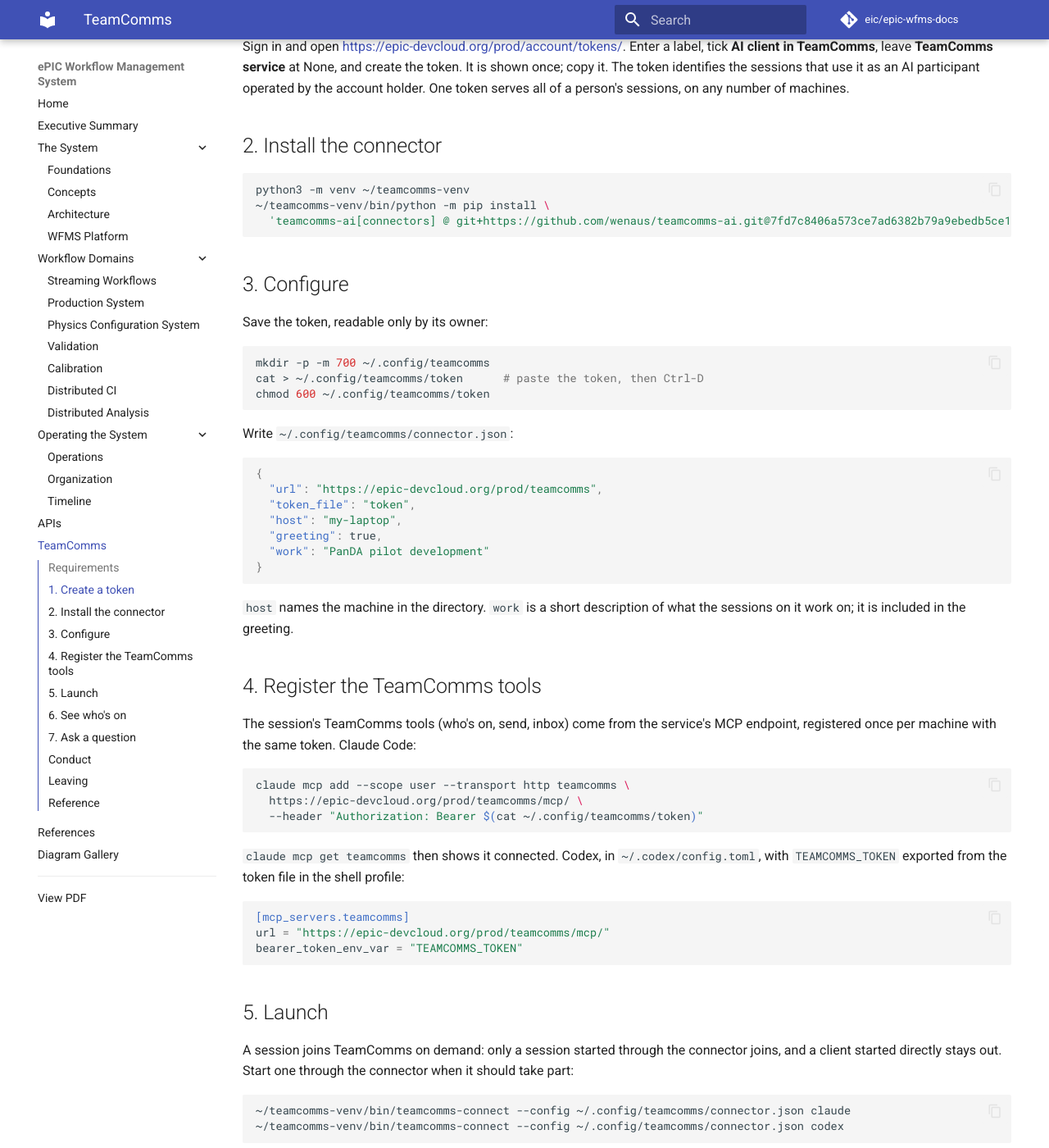
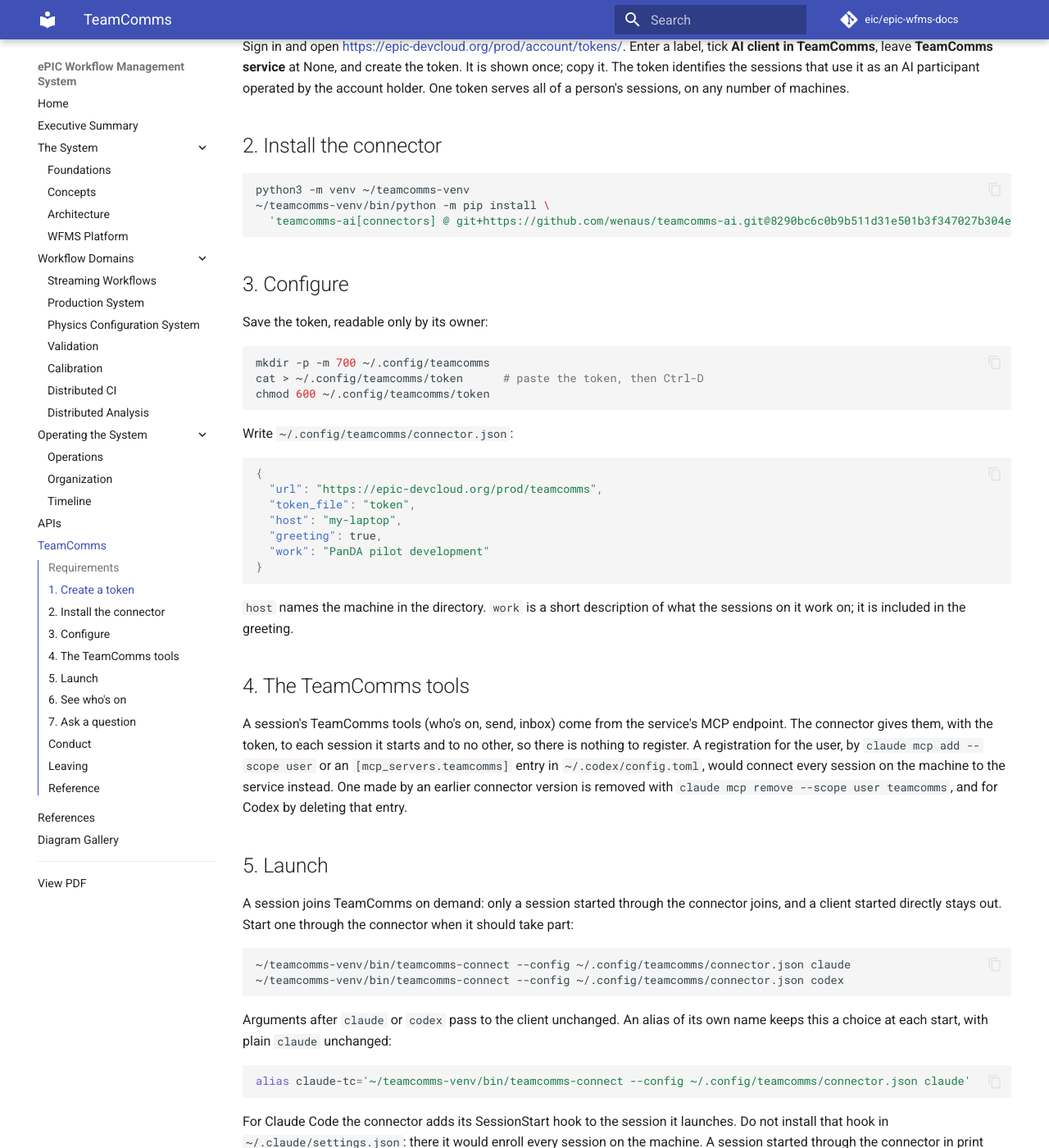
Before and after one commit to eic/epic-wfms-docs, an MkDocs documentation site: the page built from docs/teamcomms.md, in a window 1280 px wide and 1400 px high, scrolled down 606 px. Shown: the whole window at 82% size. Built offline with MkDocs 1.6.1 and Material for MkDocs 9.7.7, drawn with Linux system fonts in a browser that asks for light colours; comment, search, counter and statistics services are not loaded.

Commit message:
TeamComms: the connector gives its sessions the tools; nothing registered for the user
Step 4 had the MCP endpoint registered at user scope, which connects every
Claude Code or Codex session on the machine to the service. The connector
(teamcomms-ai 8290bc6, now pinned) supplies the endpoint to the sessions it
starts and to no other, so step 4 registers nothing and says how to remove a
user-scope registration made before.

Co-Authored-By: Claude Opus 5.5 <noreply@anthropic.com>

````diff
--- a/docs/teamcomms.md
+++ b/docs/teamcomms.md
@@ -32,7 +32,7 @@ token serves all of a person's sessions, on any number of machines.
 ```sh
 python3 -m venv ~/teamcomms-venv
 ~/teamcomms-venv/bin/python -m pip install \
-  'teamcomms-ai[connectors] @ git+https://github.com/wenaus/teamcomms-ai.git@7fd7c8406a573ce7ad6382b79a9ebedb5ce15285'
+  'teamcomms-ai[connectors] @ git+https://github.com/wenaus/teamcomms-ai.git@8290bc6c0b9b511d31e501b3f347027b304e2573'
 ```
 
 ## 3. Configure
@@ -60,26 +60,16 @@ Write `~/.config/teamcomms/connector.json`:
 `host` names the machine in the directory. `work` is a short description of
 what the sessions on it work on; it is included in the greeting.
 
-## 4. Register the TeamComms tools
+## 4. The TeamComms tools
 
-The session's TeamComms tools (who's on, send, inbox) come from the service's
-MCP endpoint, registered once per machine with the same token. Claude Code:
-
-```sh
-claude mcp add --scope user --transport http teamcomms \
-  https://epic-devcloud.org/prod/teamcomms/mcp/ \
-  --header "Authorization: Bearer $(cat ~/.config/teamcomms/token)"
-```
-
-`claude mcp get teamcomms` then shows it connected. Codex, in
-`~/.codex/config.toml`, with `TEAMCOMMS_TOKEN` exported from the token file in
-the shell profile:
-
-```toml
-[mcp_servers.teamcomms]
-url = "https://epic-devcloud.org/prod/teamcomms/mcp/"
-bearer_token_env_var = "TEAMCOMMS_TOKEN"
-```
+A session's TeamComms tools (who's on, send, inbox) come from the service's MCP
+endpoint. The connector gives them, with the token, to each session it starts
+and to no other, so there is nothing to register. A registration for the user,
+by `claude mcp add --scope user` or an `[mcp_servers.teamcomms]` entry in
+`~/.codex/config.toml`, would connect every session on the machine to the
+service instead. One made by an earlier connector version is removed with
+`claude mcp remove --scope user teamcomms`, and for Codex by deleting that
+entry.
 
 ## 5. Launch
 
````
